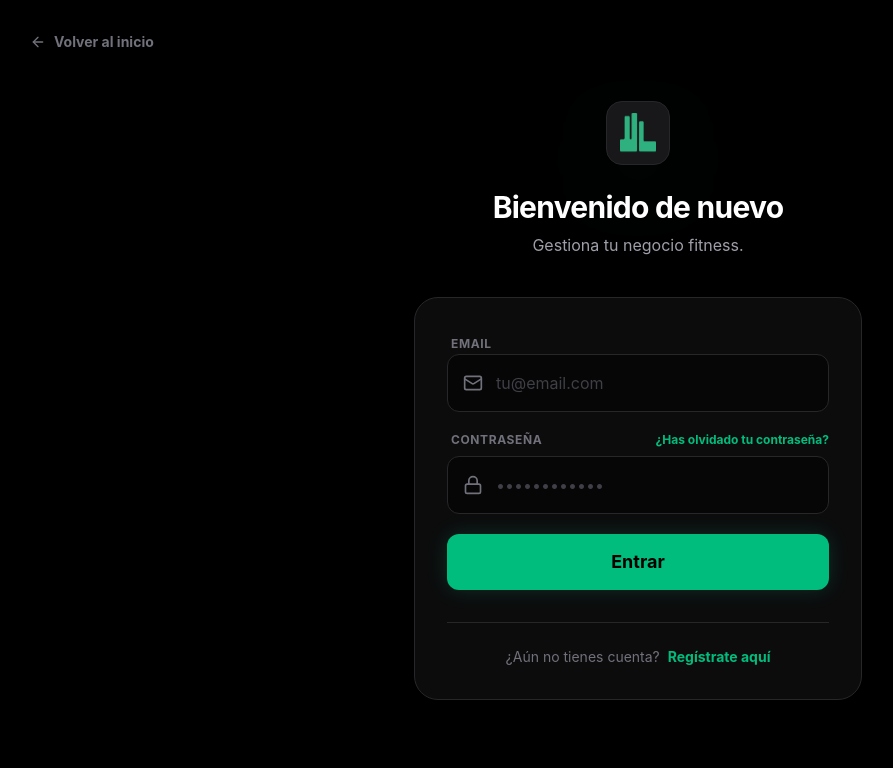
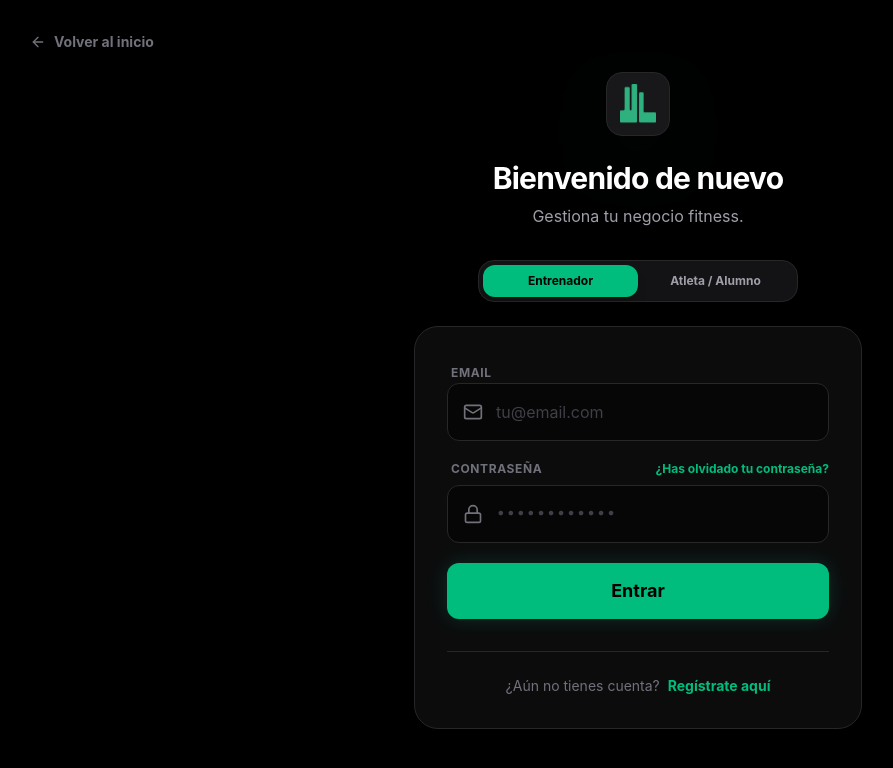
Before and after one commit to polnovejarque/FitLedger, a React (Vite) app: page /auth in a window 1280 px wide. Shown: the top 768 px of the page, without its empty margins (2-895 px from the left). Built offline with nearby package versions, Linux system fonts and the light colour scheme.

Commit message:
feat: add athlete login selector and navbar access links

```diff
--- a/src/pages/Auth.tsx
+++ b/src/pages/Auth.tsx
@@ -13,11 +13,16 @@ const Auth = () => {
     const [loading, setLoading] = useState(false);
     const [error, setError] = useState<string | null>(null);
     const [message, setMessage] = useState<string | null>(null);
+    const [userType, setUserType] = useState<'coach' | 'athlete'>('coach');
 
-    // Si llega con ?mode=register (desde CTAs de la landing), abre directamente en registro
+    // Inicializar estados con searchParams
     useEffect(() => {
         if (searchParams.get('mode') === 'register') {
             setIsLogin(false);
+        }
+        if (searchParams.get('role') === 'athlete') {
+            setUserType('athlete');
+            setIsLogin(true);
         }
     }, [searchParams]);
 
@@ -32,18 +37,51 @@ const Auth = () => {
         setMessage(null);
 
         try {
-            if (isResetting) {
-                // ✅ Lógica de recuperación de contraseña
+            if (isResetting && userType === 'coach') {
+                // ✅ Lógica de recuperación de contraseña (solo Coach)
                 const { error } = await supabase.auth.resetPasswordForEmail(email, {
                     redirectTo: `${window.location.origin}/update-password`,
                 });
                 if (error) throw error;
                 setMessage("Te hemos enviado un enlace para recuperar tu contraseña. Revisa tu bandeja de entrada.");
             } else if (isLogin) {
+                if (userType === 'athlete') {
+                    // ✅ Lógica de inicio de sesión de Atleta (Email + Código de Acceso como password)
+                    const { data: authData, error: authError } = await supabase.auth.signInWithPassword({
+                        email: email.trim(),
+                        password: password.trim(),
+                    });
+
+                    if (authError || !authData.user) {
+                        throw new Error('Email o código de acceso incorrectos.');
+                    }
+
+                    // Buscamos sus datos en la tabla clients
+                    const { data: client, error: queryError } = await supabase
+                        .from('clients')
+                        .select('*')
+                        .ilike('email', email.trim())
+                        .single();
+
+                    if (queryError || !client) {
+                        throw new Error('Tu cuenta no está vinculada a ningún entrenador.');
+                    }
+
+                    // Guardamos sesión del atleta
+                    localStorage.setItem('fit_client_email', client.email);
+                    localStorage.setItem('fitleader_client_id', client.id);
+                    localStorage.setItem('fitleader_client_name', client.name);
+                    localStorage.setItem('fitleader_client_img', client.image_url || '');
+
+                    navigate('/client-app/home');
+                } else {
+                    // ✅ Lógica de inicio de sesión de Coach
                     const { error } = await supabase.auth.signInWithPassword({ email, password });
                     if (error) throw error;
                     navigate('/dashboard');
+                }
             } else {
+                // Registro (solo Coach)
                 const { data, error } = await supabase.auth.signUp({ email, password });
                 if (error) throw error;
 
@@ -86,16 +124,53 @@ const Auth = () => {
             </button>
 
             <div className="w-full max-w-md animate-in fade-in slide-in-from-bottom-4 duration-500">
-                <div className="text-center mb-10">
+                <div className="text-center mb-8">
                     <div className="w-16 h-16 bg-zinc-900 rounded-2xl border border-zinc-800 flex items-center justify-center mx-auto mb-6 shadow-2xl shadow-emerald-900/10">
                         <img src="/logo.png" alt="FitLeader" className="w-10 h-10 object-contain" />
                     </div>
                     <h1 className="text-3xl font-bold text-white mb-2 tracking-tight">
-                        {isResetting ? 'Recupera tu acceso' : (isLogin ? 'Bienvenido de nuevo' : 'Crea tu cuenta')}
+                        {userType === 'athlete' ? 'Acceso Atletas' : (isResetting ? 'Recupera tu acceso' : (isLogin ? 'Bienvenido de nuevo' : 'Crea tu cuenta'))}
                     </h1>
                     <p className="text-zinc-400">
-                        {isResetting ? 'Te enviaremos un enlace seguro.' : (isLogin ? 'Gestiona tu negocio fitness.' : 'Prueba FitLeader gratis 14 días.')}
+                        {userType === 'athlete' ? 'Entra a tu plan de entrenamiento y nutrición.' : (isResetting ? 'Te enviaremos un enlace seguro.' : (isLogin ? 'Gestiona tu negocio fitness.' : 'Prueba FitLeader gratis 14 días.'))}
                     </p>
+                </div>
+
+                {/* Selector de tipo de usuario */}
+                <div className="flex bg-zinc-900/80 border border-zinc-800 rounded-2xl p-1 mb-6 max-w-xs mx-auto">
+                    <button
+                        type="button"
+                        onClick={() => {
+                            setUserType('coach');
+                            setError(null);
+                            setMessage(null);
+                            setIsResetting(false);
+                        }}
+                        className={`flex-1 py-2 px-3 text-xs font-bold rounded-xl transition-all duration-300 ${
+                            userType === 'coach'
+                                ? 'bg-emerald-500 text-black shadow-lg'
+                                : 'text-zinc-400 hover:text-white hover:bg-white/5'
+                        }`}
+                    >
+                        Entrenador
+                    </button>
+                    <button
+                        type="button"
+                        onClick={() => {
+                            setUserType('athlete');
+                            setError(null);
+                            setMessage(null);
+                            setIsLogin(true);
+                            setIsResetting(false);
+                        }}
+                        className={`flex-1 py-2 px-3 text-xs font-bold rounded-xl transition-all duration-300 ${
+                            userType === 'athlete'
+                                ? 'bg-emerald-500 text-black shadow-lg'
+                                : 'text-zinc-400 hover:text-white hover:bg-white/5'
+                        }`}
+                    >
+                        Atleta / Alumno
+                    </button>
                 </div>
 
                 <div className="bg-zinc-900/50 border border-white/5 p-8 rounded-3xl backdrop-blur-xl">
@@ -132,8 +207,10 @@ const Auth = () => {
                         {!isResetting && (
                             <div className="space-y-2">
                                 <div className="flex justify-between items-center ml-1">
-                                    <label className="text-xs font-bold text-zinc-500 uppercase tracking-wider">Contraseña</label>
-                                    {isLogin && (
+                                    <label className="text-xs font-bold text-zinc-500 uppercase tracking-wider">
+                                        {userType === 'athlete' ? 'Código de Acceso' : 'Contraseña'}
+                                    </label>
+                                    {isLogin && userType === 'coach' && (
                                         <button
                                             type="button"
                                             onClick={() => { setIsResetting(true); setError(null); setMessage(null); }}
@@ -150,14 +227,14 @@ const Auth = () => {
                                         required={!isResetting}
                                         value={password}
                                         onChange={(e) => setPassword(e.target.value)}
-                                        className="w-full bg-black/50 border border-zinc-800 rounded-xl py-4 pl-12 pr-4 text-white focus:border-emerald-500 focus:bg-zinc-900/50 outline-none transition-all placeholder:text-zinc-700"
-                                        placeholder="••••••••••••"
+                                        className="w-full bg-black/50 border border-zinc-800 rounded-xl py-4 pl-12 pr-4 text-white focus:border-emerald-500 focus:bg-zinc-900/50 outline-none transition-all placeholder:text-zinc-700 font-mono tracking-wide"
+                                        placeholder={userType === 'athlete' ? "FIT-XXXX" : "••••••••••••"}
                                     />
                                 </div>
                             </div>
                         )}
 
-                        {!isLogin && !isResetting && (
+                        {!isLogin && !isResetting && userType === 'coach' && (
                             <div className="flex items-start gap-3 bg-zinc-950 border border-zinc-800 p-4 rounded-xl">
                                 <input
                                     type="checkbox"
@@ -174,11 +251,16 @@ const Auth = () => {
                         )}
 
                         <Button className="w-full h-14 bg-emerald-500 hover:bg-emerald-400 text-black font-bold text-lg rounded-xl transition-all shadow-[0_0_20px_rgba(16,185,129,0.2)] hover:shadow-[0_0_30px_rgba(16,185,129,0.4)]" disabled={loading}>
-                            {loading ? <Loader2 className="w-6 h-6 animate-spin" /> : (isResetting ? 'Enviar enlace' : (isLogin ? 'Entrar' : 'Crear Cuenta'))}
+                            {loading ? <Loader2 className="w-6 h-6 animate-spin" /> : (isResetting ? 'Enviar enlace' : (isLogin ? (userType === 'athlete' ? 'Entrar a la App' : 'Entrar') : 'Crear Cuenta'))}
                         </Button>
                     </form>
 
                     <div className="mt-8 text-center border-t border-white/5 pt-6">
+                        {userType === 'athlete' ? (
+                            <p className="text-zinc-500 text-xs italic">
+                                ¿No tienes código de acceso? Pídeselo directamente a tu entrenador.
+                            </p>
+                        ) : (
                             <p className="text-zinc-500 text-sm">
                                 {isResetting ? (
                                     <button
@@ -199,6 +281,7 @@ const Auth = () => {
                                     </>
                                 )}
                             </p>
+                        )}
                     </div>
                 </div>
             </div>
--- a/src/pages/LandingPage.tsx
+++ b/src/pages/LandingPage.tsx
@@ -145,6 +145,9 @@ const Landing = () => {
 
                     {/* Acciones desktop */}
                     <div className="hidden md:flex items-center gap-4">
+                        <button onClick={() => navigate('/client-app')} className="text-sm font-medium text-zinc-400 hover:text-emerald-400 transition-colors px-4 py-2 cursor-pointer bg-transparent border-none">
+                            Acceso Atleta
+                        </button>
                         <button onClick={() => navigate('/auth')} className="text-sm font-bold text-white hover:text-emerald-400 transition-colors px-4 py-2 cursor-pointer bg-transparent border-none">
                             Iniciar Sesión
                         </button>
@@ -192,8 +195,11 @@ const Landing = () => {
                             </>
                         )}
                         <div className="flex flex-col gap-3 pt-4 border-t border-white/5">
+                            <button onClick={() => { setMobileMenuOpen(false); navigate('/client-app'); }} className="w-full text-sm font-bold text-zinc-400 border border-zinc-800 rounded-lg px-4 py-3 hover:bg-white/5 transition-colors cursor-pointer bg-transparent">
+                                Acceso Atleta
+                            </button>
                             <button onClick={() => { setMobileMenuOpen(false); navigate('/auth'); }} className="w-full text-sm font-bold text-white border border-zinc-800 rounded-lg px-4 py-3 hover:bg-white/5 transition-colors cursor-pointer bg-transparent">
-                                Iniciar Sesión
+                                Iniciar Sesión (Coach)
                             </button>
                             <button onClick={() => { setMobileMenuOpen(false); handleDemoClick(); }} className="w-full text-sm font-bold bg-emerald-500 hover:bg-emerald-400 text-black rounded-lg px-4 py-3 transition-colors cursor-pointer border-none">
                                 Solicitar Demo
```
Lines whose indentation alone changed are shown as unchanged.
